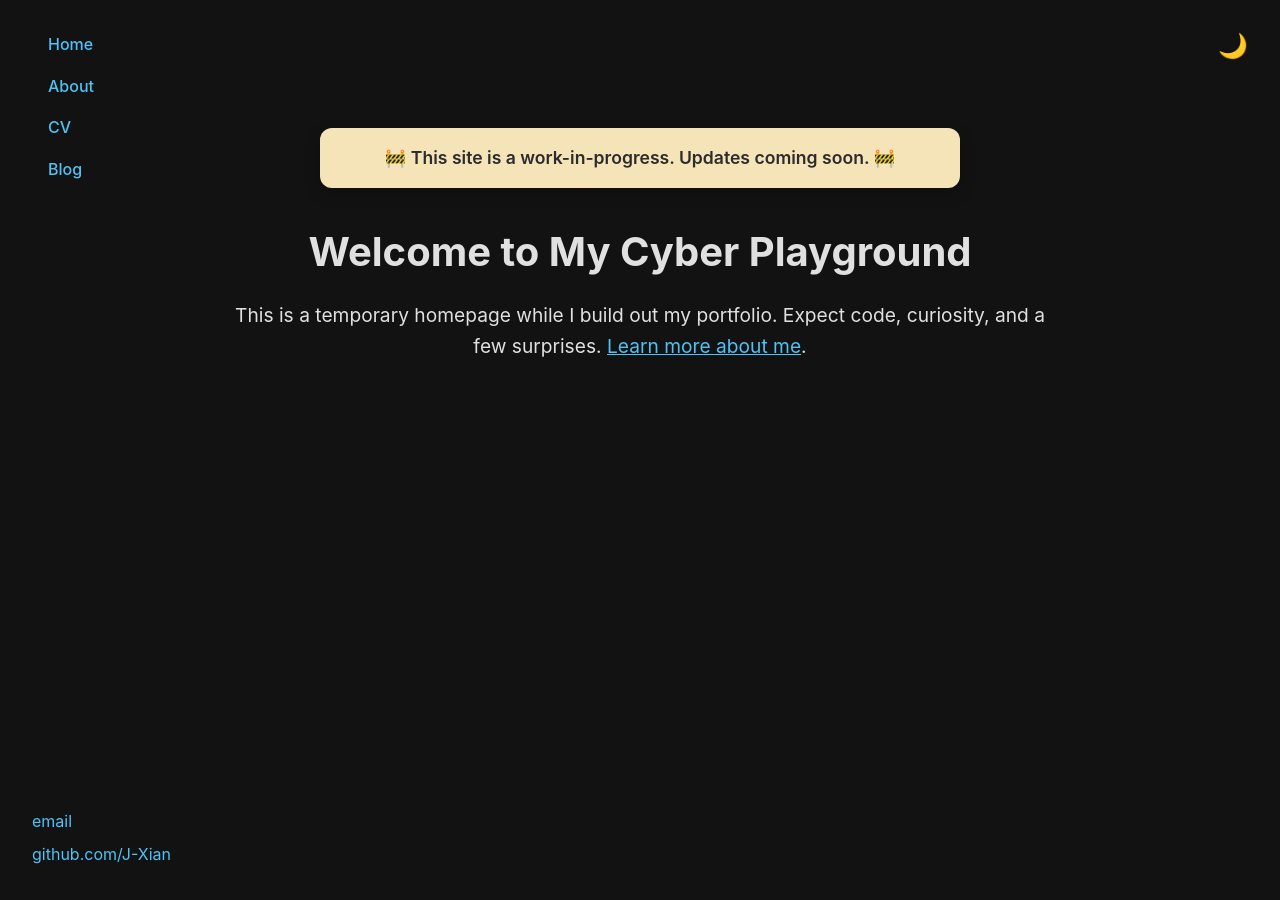
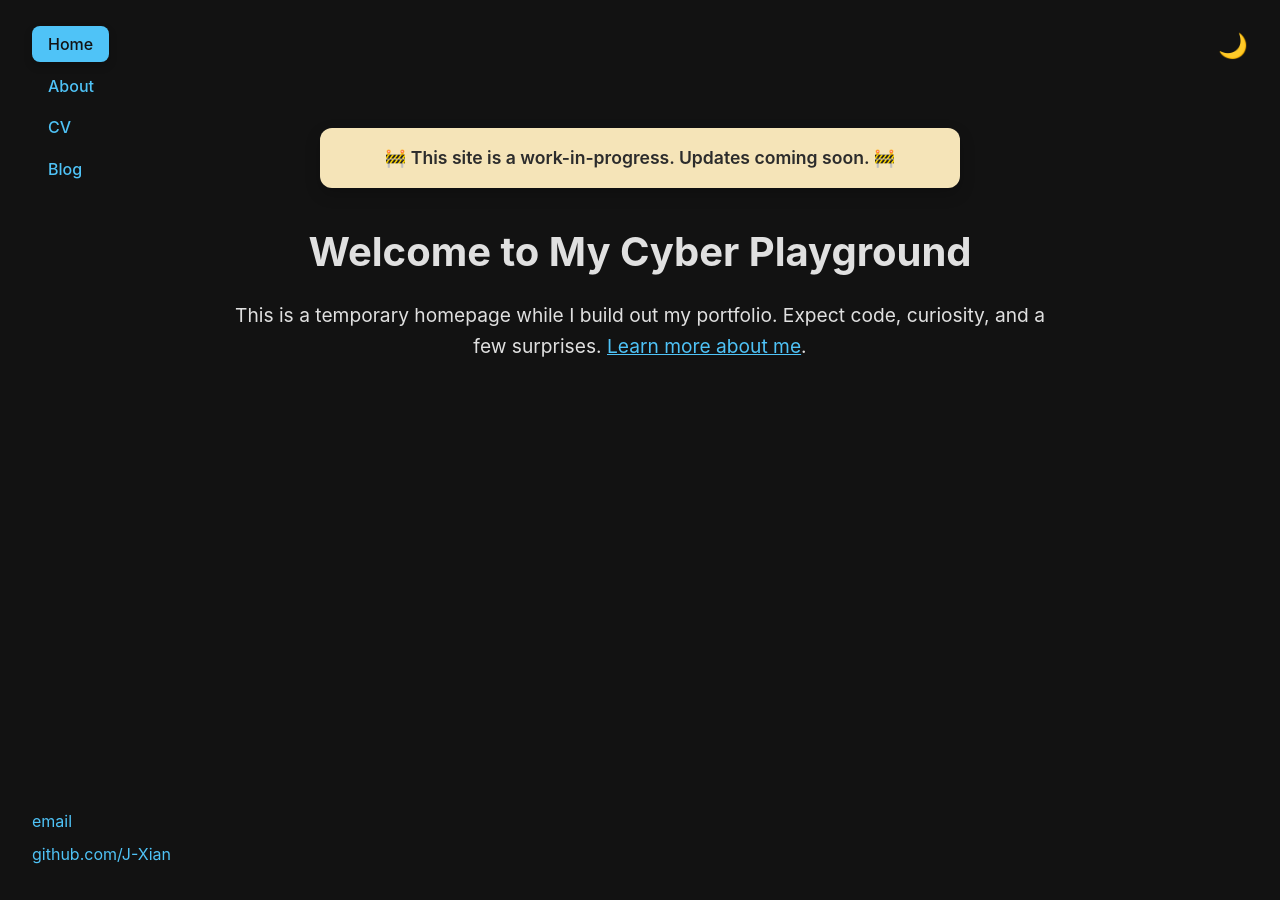
Before and after one commit to J-Xian/J-Xian.github.io, a Jekyll site: the page built from index.html, in a window 1280 px wide. Built offline with Jekyll 4.4.1, drawn with Linux system fonts in a browser that asks for light colours.

Commit message:
Update default.html

```diff
--- a/_layouts/default.html
+++ b/_layouts/default.html
@@ -9,15 +9,15 @@
     <body data-theme="dark">
       <nav>
         <ul>
-        <li><a href="/">Home</a></li>
-        <li><a href="/about">About</a></li>
-        <li><a href="/cv">CV</a></li>
-        <li><a href="/blog">Blog</a></li>
+          <li><a href="/" {% if page.url == "/" %}class="active"{% endif %}>Home</a></li>
+          <li><a href="/about" {% if page.url == "/about/" %}class="active"{% endif %}>About</a></li>
+          <li><a href="/cv" {% if page.url == "/cv/" %}class="active"{% endif %}>CV</a></li>
+          <li><a href="/blog" {% if page.url == "/blog/" %}class="active"{% endif %}>Blog</a></li>
         </ul>
       </nav>
 
       <div class="container">
-      <main class="main-content fade-in">
+        <main class="main-content">
           {{ content }}
         </main>
       </div>
```
Lines whose indentation alone changed are shown as unchanged.
